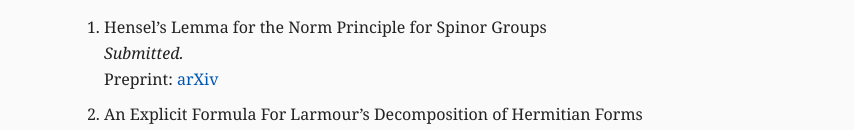
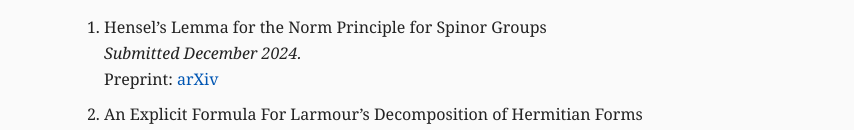
Before and after one commit to aminsoofiani/aminsoofiani, a plain HTML site: page index.html in a window 1280 px wide. Shown: the part 431-561 px from the top of the page, without its empty margins (208-1062 px from the left). Drawn offline with Linux system fonts and the light colour scheme.

Commit message:
Update index.html

```diff
--- a/index.html
+++ b/index.html
@@ -77,7 +77,7 @@
   <ol>
     <li>
       Hensel’s Lemma for the Norm Principle for Spinor Groups <br>
-      <em>Submitted.</em><br>
+      <em>Submitted December 2024.</em><br>
       Preprint: <a href="https://arxiv.org/pdf/2412.15737" target="_blank">arXiv</a>
     </li>
     <li>
```
